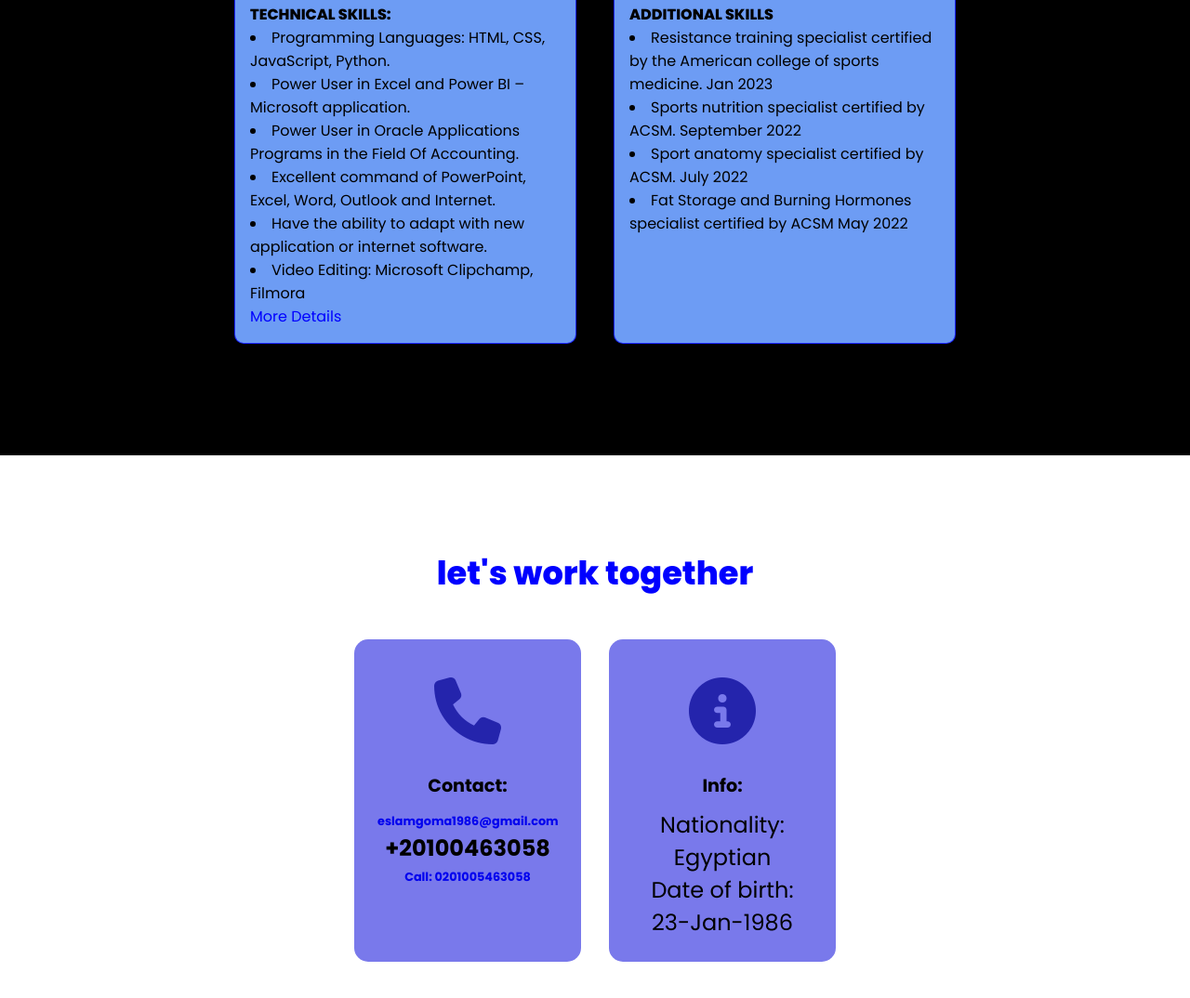
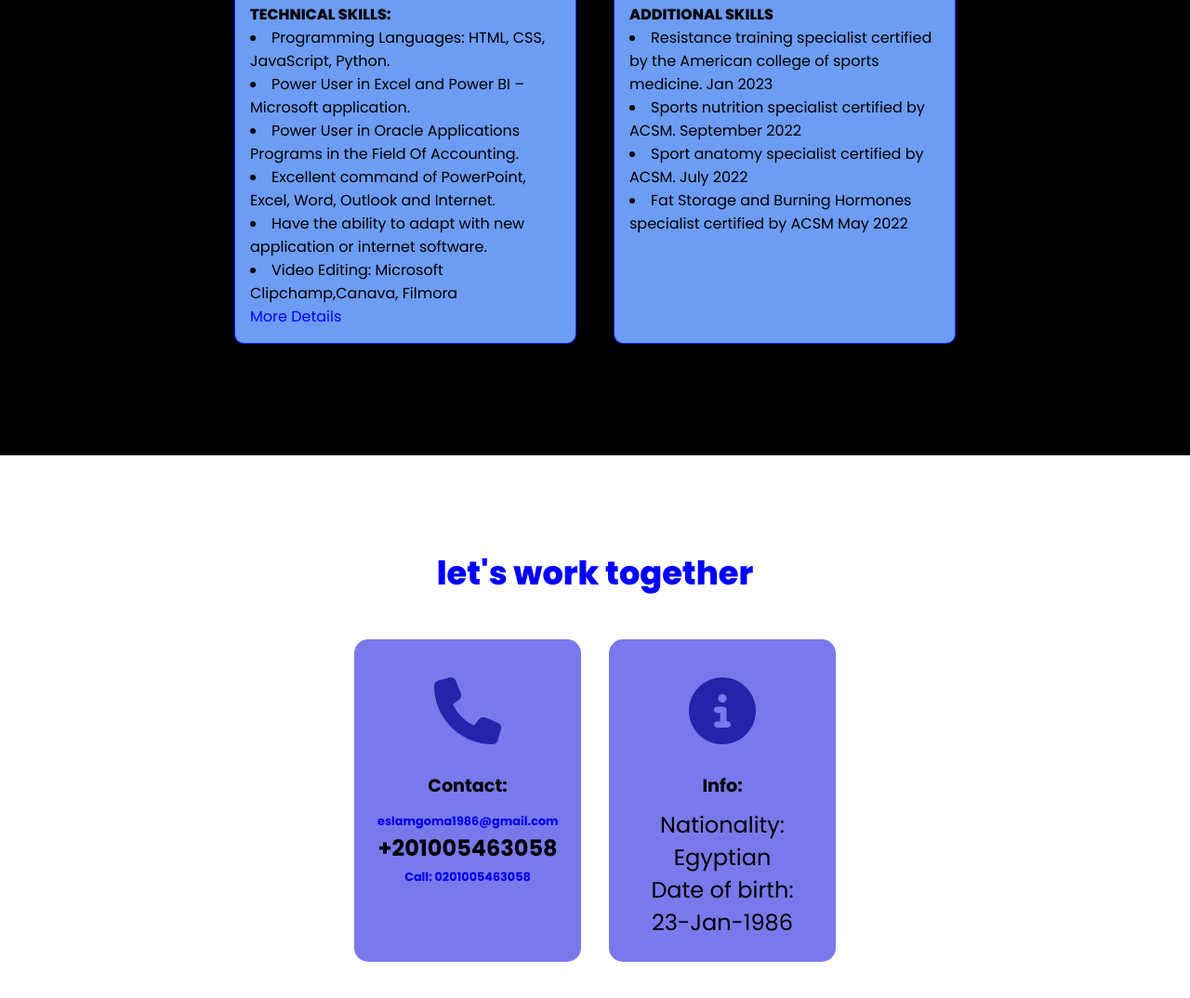
Before and after one commit to eslamgh86/My-website, a plain HTML site: page index.html in a window 1280 px wide. Shown: the part 1776-2850 px from the top of the page at 93% size. Drawn offline with Linux system fonts and the light colour scheme.

Commit message:
Update index.html

```diff
--- a/index.html
+++ b/index.html
@@ -99,7 +99,7 @@
                     <li>Power User in Oracle Applications Programs in the Field Of Accounting. </li>
                     <li>Excellent command of PowerPoint, Excel, Word, Outlook and Internet.</li>
                     <li>Have the ability to adapt with new application or internet software.</li>
-                    <li>Video Editing: Microsoft Clipchamp, Filmora</li>
+                    <li>Video Editing: Microsoft Clipchamp,Canava, Filmora</li>
                     <a href="https://www.youtube.com/channel/UCy9TB2fNH5iP0-5TSR0Hgig" class="more-details">More Details</a>
                 </div>
 
@@ -162,7 +162,7 @@
                     <h3>Contact:</h3>
                     <strong>
                     <a href=mailto:eslamgoma1986@gmail.com "> eslamgoma1986@gmail.com </a>
-                    <p>+20100463058</p>
+                    <p>+201005463058</p>
                     <b></b><a href="tel:+201005463058"> Call: 0201005463058</a></b>
                     </strong>
                 </div>
```
